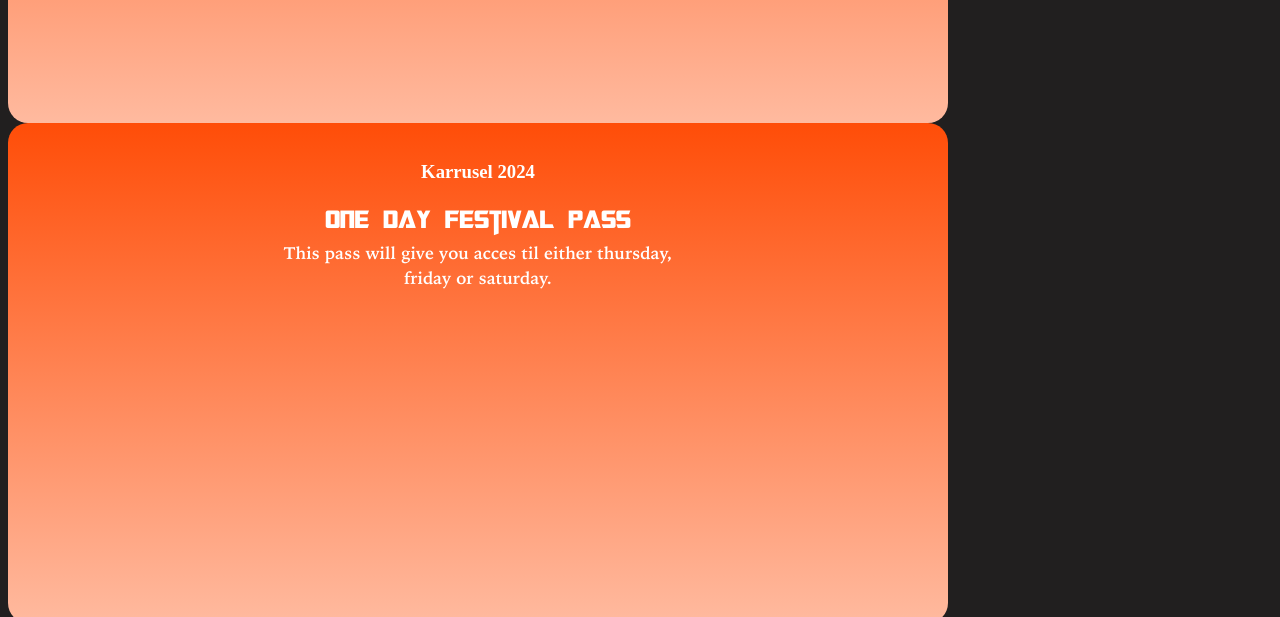
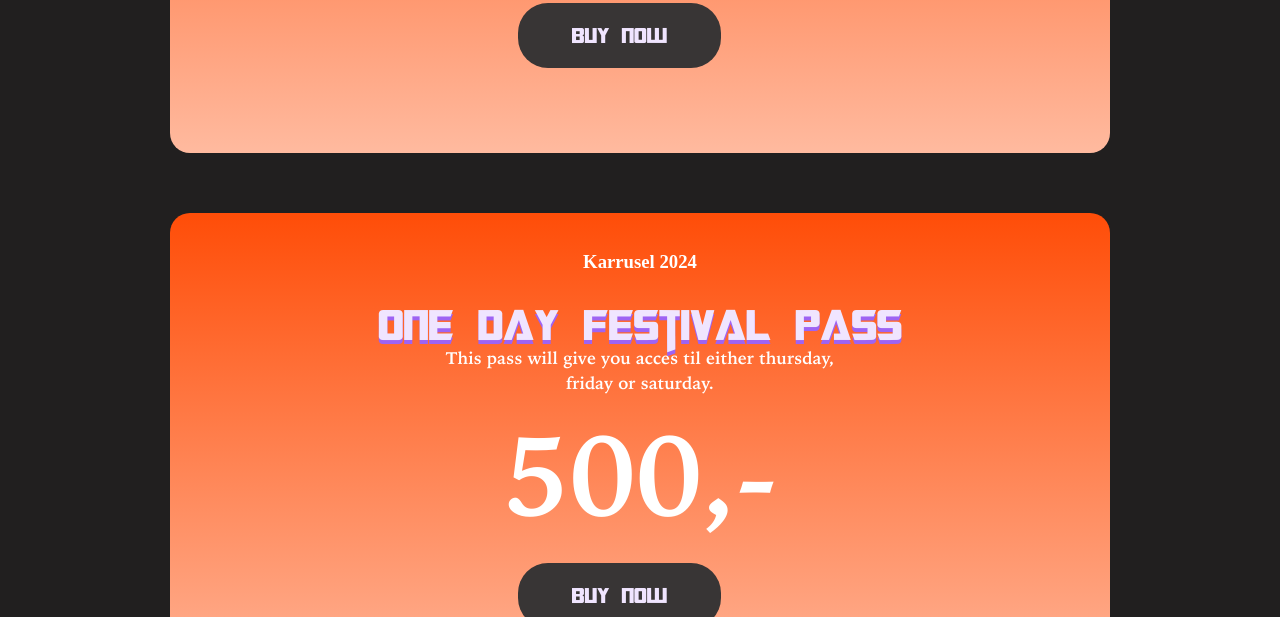
Before and after one commit to jhessicacarvalho/karrusel, an Astro site: page /buyticket in a window 1280 px wide. Shown: the part 616-1233 px from the top of the page. Built offline with nearby package versions, Linux system fonts and the light colour scheme; Astro itself is replaced by a stand-in of ours.

Commit message:
ticket layout og flere billeder preyears

```diff
--- a/src/components/Button.astro
+++ b/src/components/Button.astro
@@ -0,0 +1,27 @@
+---
+
+---
+
+<button class="button-square">
+  <p>Buy now</p>
+</button>
+
+<style>
+  button {
+    border: none;
+  }
+  .button-square {
+    width: 203px; /* Adjust as needed */
+    height: 65px; /* Adjust as needed */
+    background-color: #383535;
+    border-radius: 30px; /* Optional: Add rounded corners */
+    padding: auto;
+    position: absolute;
+    top: 70%;
+    left: 37%;
+  }
+  p {
+    font-family: transformers;
+    font-size: 1.5rem;
+  }
+</style>
--- a/src/components/Ticket.astro
+++ b/src/components/Ticket.astro
@@ -3,25 +3,32 @@
 const pris = Astro.props.pris;
 const type = Astro.props.type;
 const text = Astro.props.text;
+import Button from "./Button.astro";
 ---
 
-<div class="gradient-square">
-  <h3 class="header_text">{header}</h3>
-  <h2 class="type_text">{type}</h2>
-  <p class="text_text">{text}</p>
-  <p>{pris}</p>
+<div class="container">
+  <div class="gradient-square">
+    <h3 class="header_text">{header}</h3>
+    <h2 class="type_text">{type}</h2>
+    <p class="text_text">{text}</p>
+    <p class="pris_text">{pris}</p>
+    <div class="button_class">
+      <Button />
+    </div>
+  </div>
 </div>
-
 <style>
+  .container {
+    display: flex;
+    justify-content: center;
+    align-items: center;
+    height: 70vh; /* Set the container height as needed */
+  }
   .gradient-square {
     width: 940px; /* Adjust as needed */
     height: 500px; /* Adjust as needed */
     background: linear-gradient(to bottom, #ff4d08, #ffba9f);
     border-radius: 20px; /* Optional: Add rounded corners */
-    display: flex;
-    justify-content: center;
-    align-items: center;
-    color: white; /* Optional: Text color */
     padding: auto;
     position: relative;
   }
@@ -42,15 +49,15 @@
       -50%,
       -50%
     ); /* Center both vertically and horizontally */
-    color: white;
+    color: #f0e5ff;
+    text-shadow: 0 4px 0px #9e63f3;
+    font-size: 3rem; /* Adjust font size as needed */
     text-align: center;
-    padding: 0 20px;
-    line-height: 1.5;
+    white-space: nowrap;
   }
-
   .text_text {
     position: absolute;
-    top: 25%; /* Adjust vertical position */
+    top: 28%; /* Adjust vertical position */
     left: 50%; /* Center horizontally */
     transform: translate(
       -50%,
@@ -61,4 +68,18 @@
     padding: 0 20px;
     line-height: 1.5;
   }
+  .pris_text {
+    position: absolute;
+    top: 30%; /* Adjust vertical position */
+    left: 50%; /* Center horizontally */
+    transform: translate(
+      -50%,
+      -50%
+    ); /* Center both vertically and horizontally */
+    color: white;
+    text-align: center;
+    padding: 0 20px;
+    line-height: 1.5;
+    font-size: 7rem;
+  }
 </style>
--- a/src/pages/buyticket.astro
+++ b/src/pages/buyticket.astro
@@ -2,19 +2,22 @@
 import Layout from "../layouts/Layout.astro";
 import "../styles/general.css";
 import Ticket from "../components/Ticket.astro";
+import Button from "../components/Button.astro";
 ---
 
 <Layout>
   <h1>Tickets</h1>
   <Ticket
     header="Karrusel 2024"
-    type="Festival pass - Early bird"
+    type="Festival pass - Earlybird"
     text="Early Bird Festival Passes on sale until 1 April. "
-    pris="800kr"
+    pris="800,-"
   />
+
   <Ticket
     header="Karrusel 2024"
     type="One day Festival Pass"
     text="This pass will give you acces til either thursday, friday or saturday. "
+    pris="500,-"
   />
 </Layout>
--- a/src/pages/preyears.astro
+++ b/src/pages/preyears.astro
@@ -28,6 +28,40 @@
       id="zoomImg3"
     />
   </div>
+  <section>
+    <div class="nedtæller-text">
+      <p>2023</p>
+      <p>2022</p>
+      <p>2021</p>
+    </div>
+  </section>
+  <div class="container">
+    <img
+      src="../../public/pre_1.svg"
+      alt="Billede"
+      class="zoom-img"
+      id="zoomImg1"
+    />
+    <img
+      src="../../public/pre_2.svg"
+      alt="Billede"
+      class="zoom-img"
+      id="zoomImg2"
+    />
+    <img
+      src="../../public/pre_3.svg"
+      alt="Billede"
+      class="zoom-img"
+      id="zoomImg3"
+    />
+  </div>
+  <section>
+    <div class="nedtæller-text">
+      <p>2023</p>
+      <p>2022</p>
+      <p>2021</p>
+    </div>
+  </section>
 </Layout>
 
 <style>
@@ -36,6 +70,41 @@
     color: #ccb1f3;
     text-shadow: 0 4px 0px #9e63f3;
     text-align: center;
+  }
+
+  .container {
+    text-align: center;
+    margin-top: 50px;
+  }
+
+  .image-container {
+    margin-bottom: 20px;
+  }
+
+  .zoom-img {
+    width: 200px; /* Adjust size as needed */
+    transition: transform 0.3s;
+  }
+
+  .zoom-img:hover {
+    transform: scale(1.2); /* Adjust zoom level as needed */
+    cursor: pointer;
+  }
+
+  .image-container img {
+    max-width: 100%;
+    height: auto;
+  }
+
+  .nedtæller-text {
+    display: flex;
+    justify-content: space-evenly;
+  }
+
+  /* Adjust spacing and font size for text under images */
+  .image-container p {
+    margin-top: 5px; /* Adjust as needed */
+    font-size: 14px; /* Adjust font size as needed */
   }
 
   .grid {
@@ -47,21 +116,6 @@
     width: 100%;
     display: flex;
     justify-content: center;
-  }
-
-  .container {
-    text-align: center;
-    margin-top: 50px;
-  }
-
-  .zoom-img {
-    width: 200px; /* Ændr størrelsen efter behov */
-    transition: transform 0.3s;
-  }
-
-  .zoom-img:hover {
-    transform: scale(1.2); /* Ændr zoom-niveauet efter behov */
-    cursor: pointer;
   }
 
   img {
```
